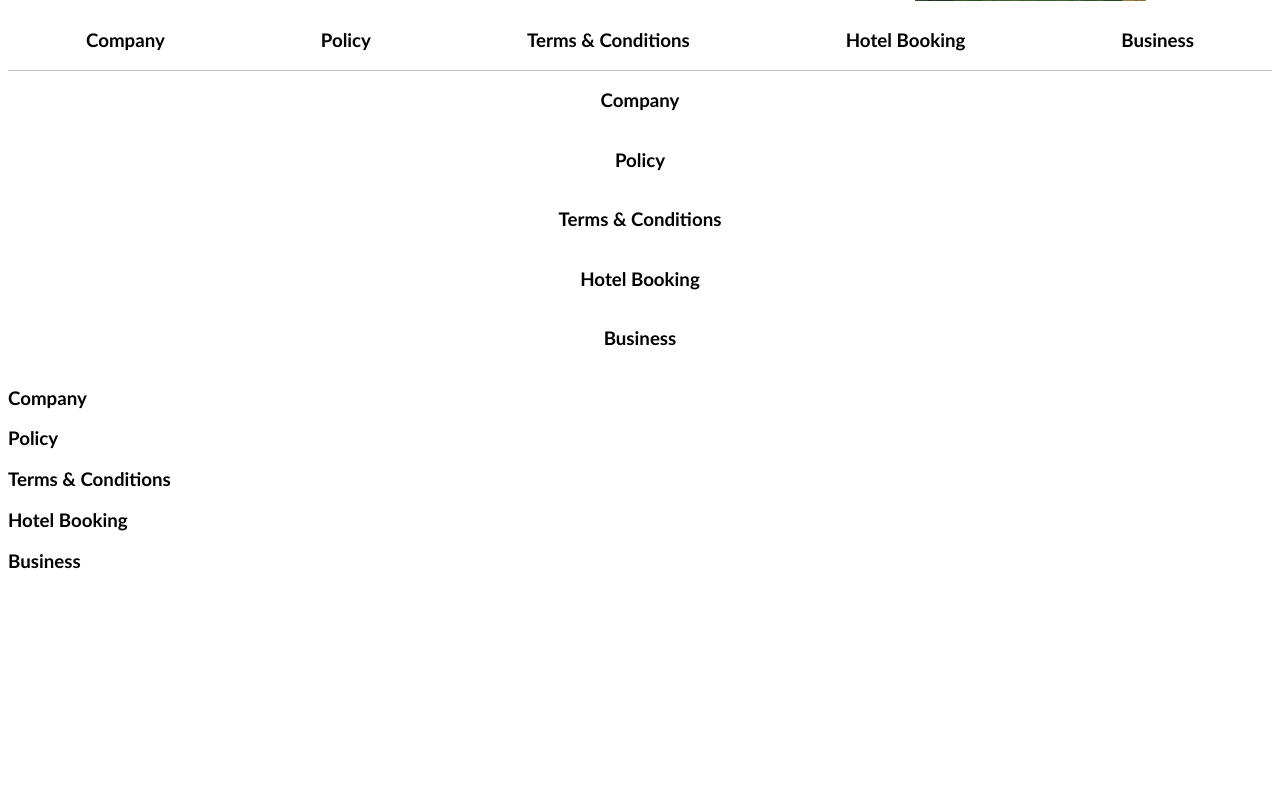
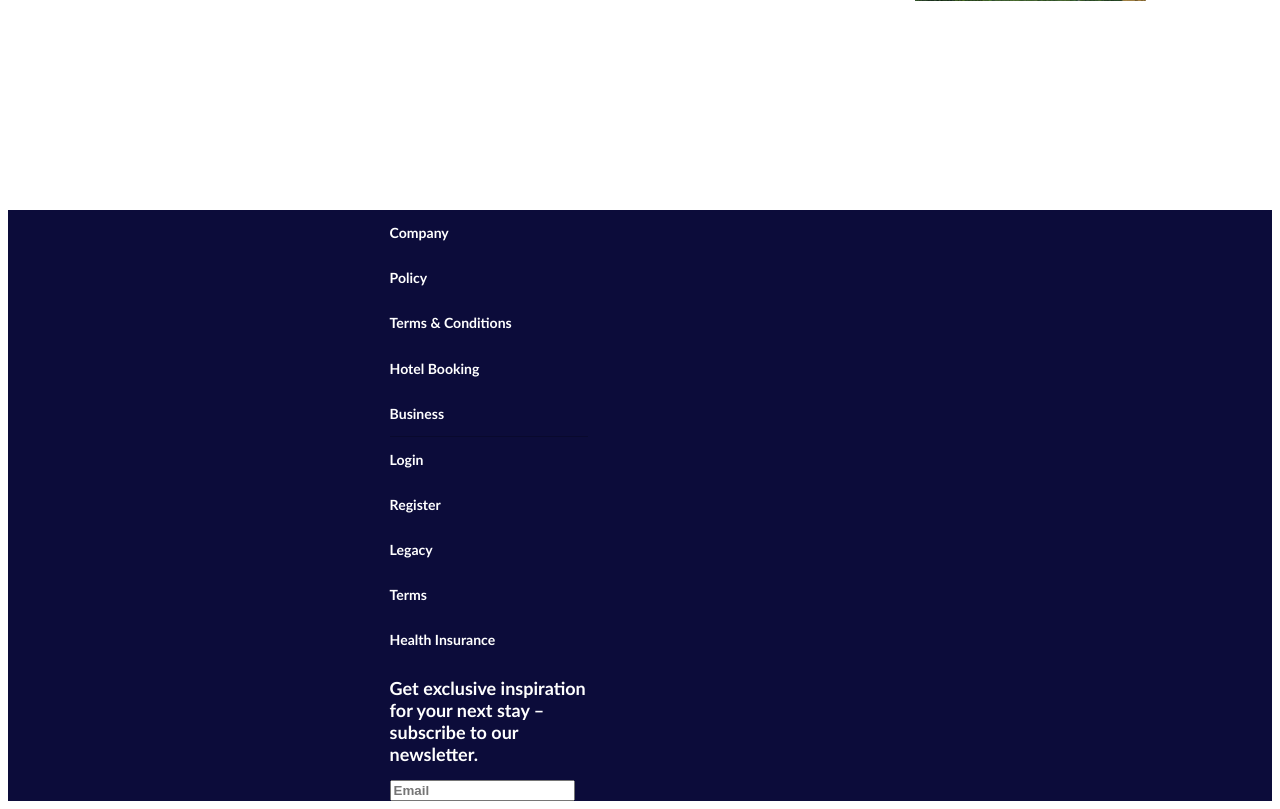
Before and after one commit to KURRI173/Information-Systems, a Flask app: page / in a window 1280 px wide. Shown: the part 1840-2649 px from the top of the page. Before the commit the page ends 2409 px from the top, so only its background shows below. Run offline with Flask 3, Linux system fonts and the light colour scheme.

Commit message:
footerstyling

```diff
--- a/static/css/index.css
+++ b/static/css/index.css
@@ -285,3 +285,25 @@ input::placeholder
   background-color:  rgb(23, 127, 239);
   color:white;
 }
+
+footer
+{
+  display: flex;
+  justify-content: center;
+  align-items: center;
+  width: 100%;
+  background-color: rgb(12, 12, 58);
+  margin-top: 200px;
+  color: white;
+}
+/* Footer section */
+footer .section1, .section2, .section3
+{
+display: flex;
+justify-content: center;
+flex-direction: column;
+align-items: flex-start;
+margin-left: 80px;
+width: 30%;
+font-size: 12px;
+}
--- a/templates/Components/Footer.html
+++ b/templates/Components/Footer.html
@@ -1,4 +1,5 @@
 <footer>
+    <div class="footersection">
    <div class="section1">
       <h3>Company</h3>
       <h3>Policy</h3>
@@ -7,17 +8,15 @@
       <h3>Business</h3>
    </div>
    <div class="section2">
-    <h3>Company</h3>
-    <h3>Policy</h3>
-    <h3>Terms & Conditions</h3>
-    <h3>Hotel Booking</h3>
-    <h3>Business</h3>
+    <h3>Login</h3>
+    <h3>Register</h3>
+    <h3>Legacy</h3>
+    <h3>Terms</h3>
+    <h3>Health Insurance</h3>
    </div>
    <div class="section3">
-    <h3>Company</h3>
-    <h3>Policy</h3>
-    <h3>Terms & Conditions</h3>
-    <h3>Hotel Booking</h3>
-    <h3>Business</h3>
+    <h2>Get exclusive inspiration for your next stay – subscribe to our newsletter.</h2>
+    <input type="text" placeholder="Email"/>
    </div>
+</div>
 </footer>
```
